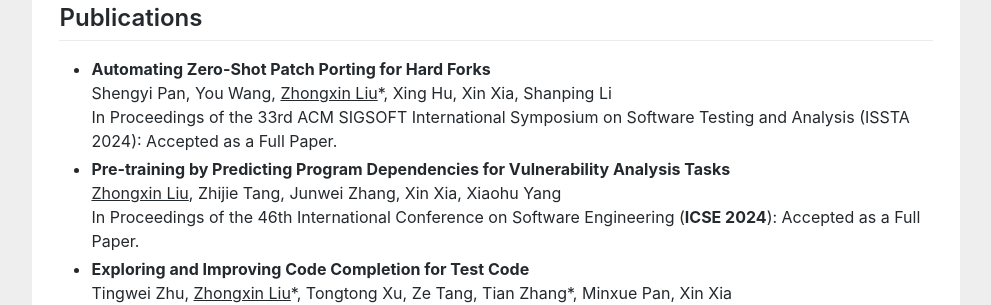
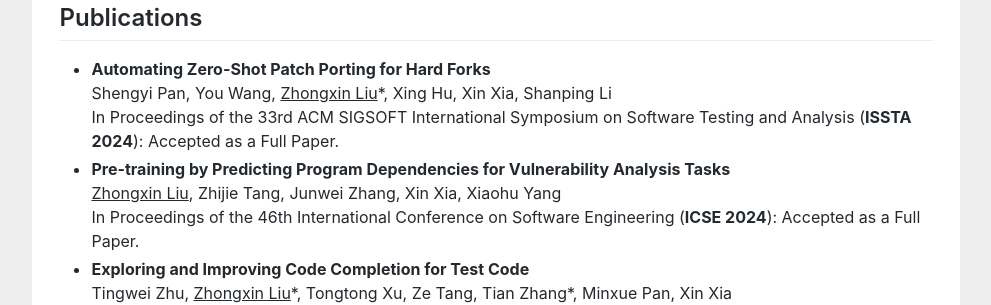
Before and after one commit to zhongxin-liu/zhongxin-liu.github.io, a Jekyll site: the page index.html, which Jekyll copies as it is, in a window 1280 px wide and 900 px high, scrolled down 574 px. Shown: the part 153-458 px from the top of the window, without its empty margins (144-1135 px from the left). Built offline with Jekyll 4.4.1, drawn with Linux system fonts in a browser that asks for light colours.

```diff
--- a/index.html
+++ b/index.html
@@ -76,7 +76,7 @@ gtag('config', 'UA-158965281-1');
 						<b>Automating Zero-Shot Patch Porting for Hard Forks</b>
 						<br>
 						Shengyi Pan, You Wang, <u>Zhongxin Liu</u>*, Xing Hu, Xin Xia, Shanping Li<br>
-						In Proceedings of the 33rd ACM SIGSOFT International Symposium on Software Testing and Analysis (ISSTA 2024): Accepted as a Full Paper.
+						In Proceedings of the 33rd ACM SIGSOFT International Symposium on Software Testing and Analysis (<b>ISSTA 2024</b>): Accepted as a Full Paper.
 					</li>
 					<li>
 						<b>Pre-training by Predicting Program Dependencies for Vulnerability Analysis Tasks</b>
```
